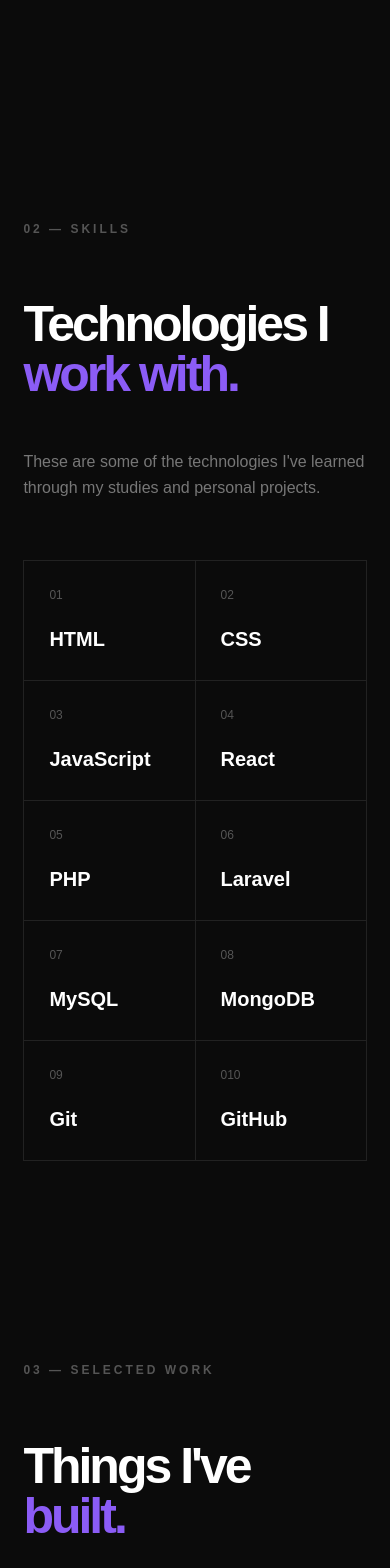
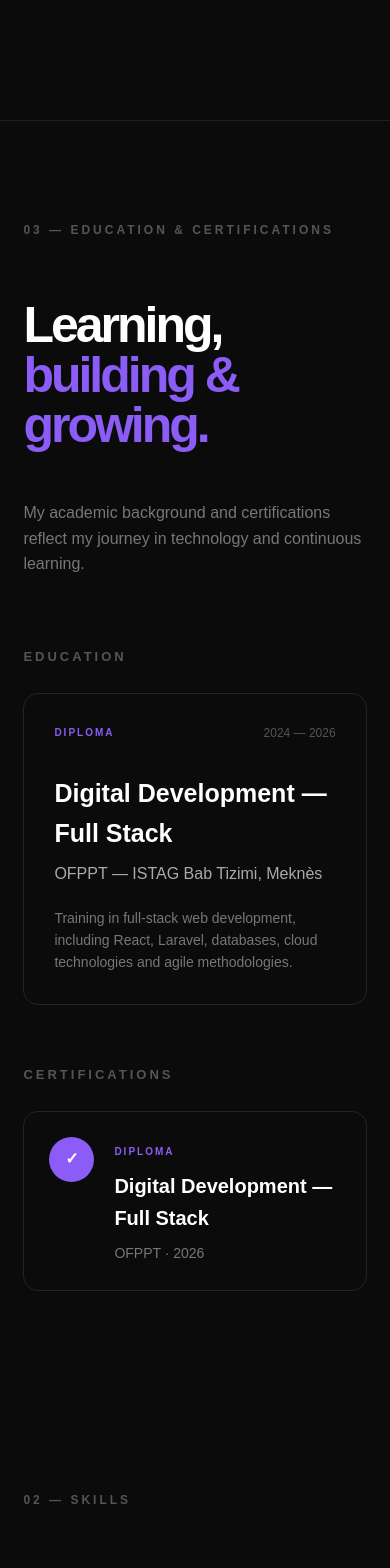
Before and after one commit to rihamcharif609-del/riham-portfolio, a React (Vite) app: page / in a window 390 px wide. Shown: the part 1540-3108 px from the top of the page. Built offline with nearby package versions, Linux system fonts and the light colour scheme.

Commit message:
add a form to contact me

```diff
--- a/src/App.jsx
+++ b/src/App.jsx
@@ -1,6 +1,7 @@
 import Navbar from "./components/Navbar";
 import Hero from "./components/Hero";
 import About from "./components/About";
+import Education from "./components/Education";
 import Skills from "./components/Skills";
 import Projects from "./components/Projects";
 import Contact from "./components/Contact";
@@ -16,6 +17,8 @@
 
         <About />
 
+        <Education />
+
         <Skills />
 
         <Projects />
--- a/src/components/Contact.jsx
+++ b/src/components/Contact.jsx
@@ -1,11 +1,14 @@
 function Contact() {
   return (
     <section className="contact-section" id="contact">
+
       <div className="section-label">
         04 — CONTACT
       </div>
 
-      <div className="contact-content">
+      <div className="contact-header">
+
+        <div>
           <p className="contact-small">
             HAVE A PROJECT IN MIND?
           </p>
@@ -15,19 +18,82 @@
             <br />
             something <span>great.</span>
           </h2>
+        </div>
 
         <p className="contact-description">
-          I'm currently open to internships, collaborations,
-          freelance opportunities, and interesting projects.
+          Have a question, project idea, internship opportunity,
+          or just want to say hello? Send me a message.
         </p>
 
-        <a
-          href="mailto:rihamcharif609@gmail.com"
-          className="contact-email"
+      </div>
+
+
+      <form
+        className="contact-form"
+        action="https://formspree.io/f/xzebpplv"
+        method="POST"
       >
-          rihamcharif609@gmail.com ↗
-        </a>
+
+        <div className="form-row">
+
+          <div className="form-group">
+            <label htmlFor="name">
+              Name
+            </label>
+
+            <input
+              type="text"
+              id="name"
+              name="name"
+              placeholder="Your name"
+              required
+            />
           </div>
+
+
+          <div className="form-group">
+            <label htmlFor="email">
+              Email
+            </label>
+
+            <input
+              type="email"
+              id="email"
+              name="email"
+              placeholder="your@email.com"
+              required
+            />
+          </div>
+
+        </div>
+
+
+        <div className="form-group">
+
+          <label htmlFor="message">
+            Message
+          </label>
+
+          <textarea
+            id="message"
+            name="message"
+            rows="7"
+            placeholder="Tell me about your project..."
+            required
+          ></textarea>
+
+        </div>
+
+
+        <button
+          type="submit"
+          className="submit-button"
+        >
+          Send Message ↗
+        </button>
+
+      </form>
+
     </section>
   );
 }
--- /dev/null
+++ b/src/components/Education.jsx
@@ -0,0 +1,124 @@
+const education = [
+  {
+    title: "Digital Development — Full Stack",
+    institution: "OFPPT — ISTAG Bab Tizimi, Meknès",
+    period: "2024 — 2026",
+    type: "DIPLOMA",
+    description:
+      "Training in full-stack web development, including React, Laravel, databases, cloud technologies and agile methodologies.",
+  },
+];
+
+const certifications = [
+  {
+    title: "Digital Development — Full Stack",
+    institution: "OFPPT",
+    year: "2026",
+    type: "DIPLOMA",
+  },
+];
+
+function Education() {
+  return (
+    <section className="education-section" id="education">
+
+      <div className="section-label">
+        03 — EDUCATION & CERTIFICATIONS
+      </div>
+
+      <div className="education-header">
+        <h2>
+          Learning,
+          <br />
+          <span>building & growing.</span>
+        </h2>
+
+        <p>
+          My academic background and certifications reflect
+          my journey in technology and continuous learning.
+        </p>
+      </div>
+
+      <div className="education-content">
+
+        {/* EDUCATION */}
+
+        <div className="education-column">
+
+          <h3 className="education-column-title">
+            Education
+          </h3>
+
+          {education.map((item) => (
+            <div className="education-card" key={item.title}>
+
+              <div className="education-card-top">
+                <span className="education-type">
+                  {item.type}
+                </span>
+
+                <span className="education-period">
+                  {item.period}
+                </span>
+              </div>
+
+              <h3>{item.title}</h3>
+
+              <p className="education-institution">
+                {item.institution}
+              </p>
+
+              <p className="education-description">
+                {item.description}
+              </p>
+
+            </div>
+          ))}
+
+        </div>
+
+
+        {/* CERTIFICATIONS */}
+
+        <div className="education-column">
+
+          <h3 className="education-column-title">
+            Certifications
+          </h3>
+
+          {certifications.map((certificate) => (
+            <div
+              className="certificate-card"
+              key={certificate.title}
+            >
+
+              <div className="certificate-icon">
+                ✓
+              </div>
+
+              <div className="certificate-info">
+
+                <span className="education-type">
+                  {certificate.type}
+                </span>
+
+                <h3>{certificate.title}</h3>
+
+                <p>
+                  {certificate.institution} · {certificate.year}
+                </p>
+
+              </div>
+
+            </div>
+          ))}
+
+        </div>
+
+      </div>
+
+    </section>
+  );
+}
+
+export default Education;
--- a/src/components/Navbar.jsx
+++ b/src/components/Navbar.jsx
@@ -8,6 +8,7 @@
 
         <div className="nav-links">
           <a href="#about">About</a>
+          <a href="#education">Education</a>
           <a href="#skills">Skills</a>
           <a href="#projects">Projects</a>
           <a href="#contact">Contact</a>
--- a/src/index.css
+++ b/src/index.css
@@ -829,3 +829,314 @@
   background: #8b5cf6;
   transform: translateY(-3px);
 }
+/* =========================
+   EDUCATION
+========================= */
+
+.education-section {
+  border-top: 1px solid #1f1f1f;
+}
+
+.education-header {
+  display: flex;
+  justify-content: space-between;
+  align-items: end;
+  gap: 50px;
+  margin-bottom: 70px;
+}
+
+.education-header h2 {
+  font-size: clamp(40px, 5vw, 70px);
+  line-height: 1;
+  letter-spacing: -3px;
+}
+
+.education-header h2 span {
+  color: #8b5cf6;
+}
+
+.education-header > p {
+  max-width: 400px;
+  color: #777;
+  font-size: 16px;
+}
+
+.education-content {
+  display: grid;
+  grid-template-columns: 1fr 1fr;
+  gap: 60px;
+}
+
+.education-column-title {
+  color: #555;
+  font-size: 13px;
+  letter-spacing: 3px;
+  text-transform: uppercase;
+  margin-bottom: 25px;
+}
+
+
+/* EDUCATION CARD */
+
+.education-card {
+  border: 1px solid #242424;
+  border-radius: 15px;
+  padding: 30px;
+  transition: 0.3s;
+}
+
+.education-card:hover {
+  background: #121212;
+  border-color: #333;
+}
+
+.education-card-top {
+  display: flex;
+  justify-content: space-between;
+  align-items: center;
+  margin-bottom: 30px;
+}
+
+.education-type {
+  color: #8b5cf6;
+  font-size: 10px;
+  font-weight: 600;
+  letter-spacing: 2px;
+}
+
+.education-period {
+  color: #555;
+  font-size: 12px;
+}
+
+.education-card h3 {
+  font-size: 25px;
+  margin-bottom: 8px;
+}
+
+.education-institution {
+  color: #aaa;
+  margin-bottom: 20px;
+}
+
+.education-description {
+  color: #777;
+  font-size: 14px;
+}
+
+
+/* CERTIFICATE CARD */
+
+.certificate-card {
+  display: flex;
+  gap: 20px;
+
+  padding: 25px;
+
+  border: 1px solid #242424;
+  border-radius: 15px;
+
+  transition: 0.3s;
+}
+
+.certificate-card:hover {
+  background: #121212;
+  border-color: #333;
+}
+
+.certificate-icon {
+  width: 45px;
+  height: 45px;
+
+  flex-shrink: 0;
+
+  display: flex;
+  align-items: center;
+  justify-content: center;
+
+  border-radius: 50%;
+
+  background: #8b5cf6;
+  color: white;
+
+  font-weight: bold;
+}
+
+.certificate-info h3 {
+  font-size: 20px;
+  margin: 8px 0;
+}
+
+.certificate-info p {
+  color: #777;
+  font-size: 14px;
+}
+
+
+/* MOBILE */
+
+@media (max-width: 800px) {
+
+  .education-header {
+    flex-direction: column;
+    align-items: start;
+  }
+
+  .education-content {
+    grid-template-columns: 1fr;
+  }
+
+}
+/* =========================
+   CONTACT FORM
+========================= */
+
+.contact-header {
+  display: flex;
+
+  justify-content: space-between;
+
+  align-items: end;
+
+  gap: 60px;
+
+  margin-bottom: 70px;
+}
+
+.contact-description {
+  max-width: 400px;
+
+  color: #777;
+
+  font-size: 16px;
+}
+
+
+/* FORM */
+
+.contact-form {
+  max-width: 900px;
+}
+
+.form-row {
+  display: grid;
+
+  grid-template-columns: 1fr 1fr;
+
+  gap: 30px;
+
+  margin-bottom: 30px;
+}
+
+.form-group {
+  display: flex;
+
+  flex-direction: column;
+
+  gap: 10px;
+
+  margin-bottom: 30px;
+}
+
+.form-group label {
+  color: #aaa;
+
+  font-size: 13px;
+
+  font-weight: 600;
+}
+
+.form-group input,
+.form-group textarea {
+  width: 100%;
+
+  padding: 16px 18px;
+
+  background: #111;
+
+  border: 1px solid #292929;
+
+  border-radius: 8px;
+
+  color: #ffffff;
+
+  font-family: inherit;
+
+  font-size: 15px;
+
+  outline: none;
+
+  transition: 0.3s;
+}
+
+.form-group input::placeholder,
+.form-group textarea::placeholder {
+  color: #555;
+}
+
+.form-group input:focus,
+.form-group textarea:focus {
+  border-color: #8b5cf6;
+
+  background: #141414;
+}
+
+.form-group textarea {
+  resize: vertical;
+
+  min-height: 180px;
+}
+
+
+/* SUBMIT BUTTON */
+
+.submit-button {
+  padding: 15px 25px;
+
+  background: #ffffff;
+
+  color: #000000;
+
+  border: none;
+
+  border-radius: 8px;
+
+  font-family: inherit;
+
+  font-size: 14px;
+
+  font-weight: 600;
+
+  cursor: pointer;
+
+  transition: 0.3s;
+}
+
+.submit-button:hover {
+  background: #8b5cf6;
+
+  color: #ffffff;
+
+  transform: translateY(-3px);
+}
+
+
+/* MOBILE */
+
+@media (max-width: 700px) {
+
+  .contact-header {
+    flex-direction: column;
+
+    align-items: start;
+
+    gap: 25px;
+  }
+
+  .form-row {
+    grid-template-columns: 1fr;
+
+    gap: 0;
+  }
+
+}
```
Also changed, not shown: public/Screenshot 2026-08-26 153042.png (deleted). Lines whose indentation alone changed are shown as unchanged.
